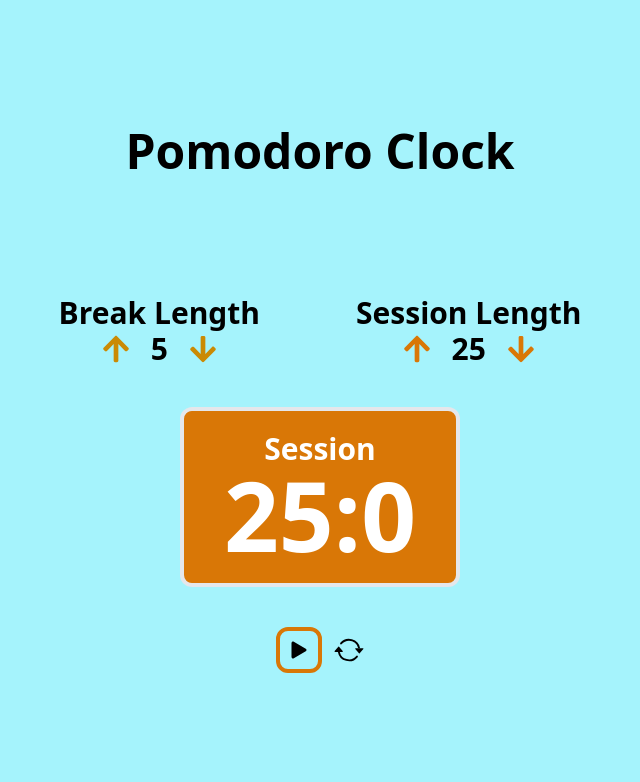
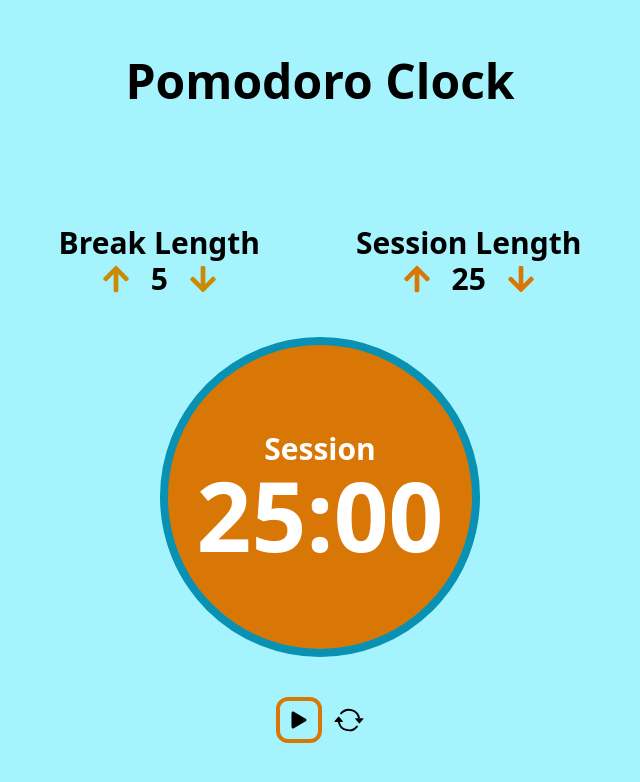
Before and after one commit to BaraouSaid/pomodoro_clock, a React (Vite) app: page / in a window 1280 px wide. Shown: the top 782 px of the page, without its empty margins (320-960 px from the left). Built offline with nearby package versions, Linux system fonts and the light colour scheme.

Commit message:
changed the style of the counter

```diff
--- a/src/App.jsx
+++ b/src/App.jsx
@@ -38,17 +38,19 @@ function App() {
   const [sessionLength, setSessionLength] = useState(25);
   const [isOff, setIsOff] = useState(true);
   const [minutes, setMinutes] = useState(25);
-  const [seconds, setSeconds] = useState(0);
+  const [seconds, setSeconds] = useState('00');
   const [isCounting, setIsCounting] = useState(false);
+
+  let parsedSeconds = parseInt(seconds);
 
   useEffect(() => {
     if (isCounting) {
       const counter = setInterval(() => {
-        if (seconds === 0) {
+        if (parsedSeconds === parseInt('00')) {
           setMinutes(minutes - 1);
           setSeconds(59);
         } else {
-          setSeconds(seconds - 1);
+          setSeconds(parsedSeconds - 1);
         }
       }, 1000);
       return () => clearInterval(counter);
@@ -105,7 +107,7 @@ function App() {
             </div>
           </div>
         </div>
-        <div className="flex flex-col items-center px-10 py-5 text-white border-4 bg-amber-600 rounded-xl">
+        <div className="flex flex-col items-center justify-center text-white border-8 rounded-full h-80 w-80 bg-amber-600 border-cyan-600">
           <h2 id="timer-label" className="text-3xl">
             Session
           </h2>
```
